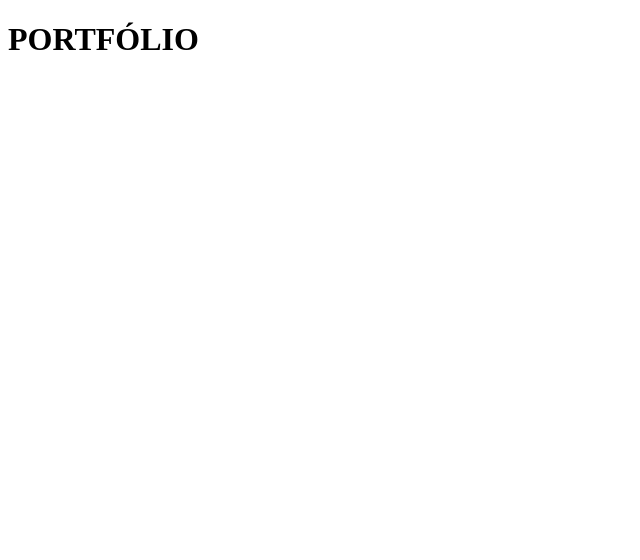
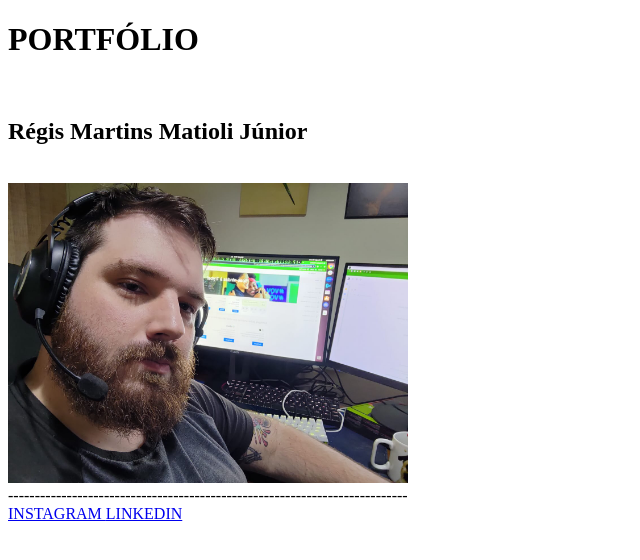
Before and after one commit to regisMatioli/regisMatioli.github.io, a plain HTML site: page index.html in a window 1280 px wide. Shown: the whole page, without its empty margins (0-640 px from the left). Drawn offline with Linux system fonts and the light colour scheme.

Commit message:
add foto e redes

```diff
--- a/index.html
+++ b/index.html
@@ -7,6 +7,13 @@
     <title>Document</title>
 </head>
 <body>
-   <h1>PORTFÓLIO</h1>
+   <h1>PORTFÓLIO</h1> <br>
+   <h2> Régis Martins Matioli Júnior</h2> <br>
+   <img src=perfil.jpeg width="400px"> <br>
+   --------------------------------------------------------------------------- <br>
+   <a target="_blank" href="https://www.instagram.com/r.egitera/"> INSTAGRAM </a>
+   <a target="_blank" href="https://github.com/regisMatioli> GITHUB </a>
+   <a target="_blank" href="https://www.linkedin.com/in/regis-matioli-819696204/"> LINKEDIN </a>
+
 </body>
 </html>
```
Also changed, not shown: perfil.jpeg (added).
